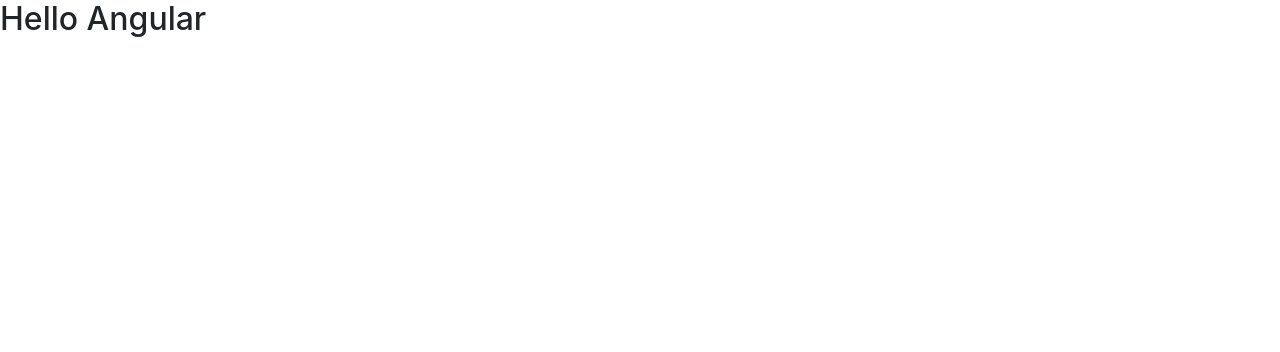
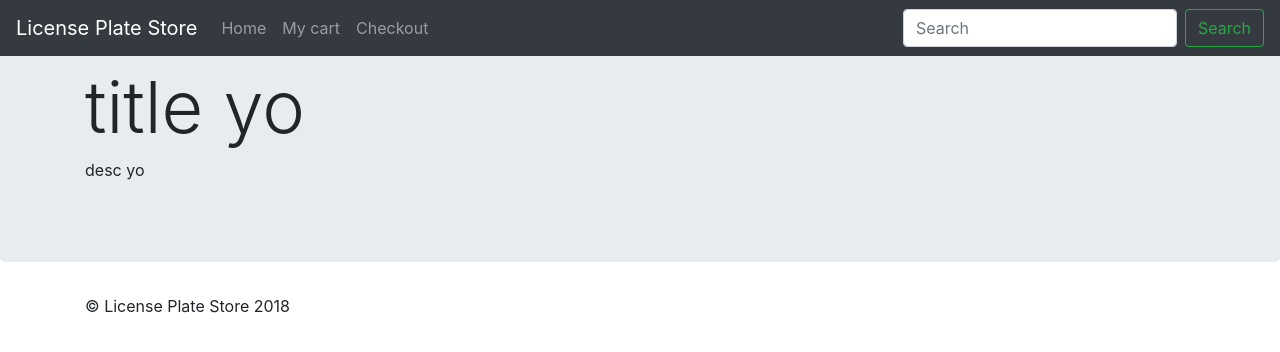
Before and after one commit to adamhrosenberg/advanced-angular-training, an Angular app: page / in a window 1280 px wide. Shown: the top 352 px of the page. Built offline with nearby package versions, Linux system fonts and the light colour scheme.

Commit message:
added jumbotron and nav components and inputs / linking templateurl to app

```diff
--- a/src/app/app.component.html
+++ b/src/app/app.component.html
@@ -1,7 +1,9 @@
 <!-- Insert navigation component here -->
+<app-navigation></app-navigation>
 
 <main role="main">
   <!-- Insert jumbotron component here -->
+  <app-jumbotron [title]="title" [description]="description"></app-jumbotron>
 
   <div class="container">
     <div class="row" >
--- a/src/app/app.component.ts
+++ b/src/app/app.component.ts
@@ -3,12 +3,12 @@
 
 @Component({
   selector: 'app-root',
-  template: `
-      <app-hello></app-hello>
-  `
+  templateUrl: './app.component.html',
 })
 export class AppComponent {
 
+  title: string = "title yo";
+  description: string = "desc yo";
   // This is for lab DC1
   licensePlates: LicensePlate[] = [
     {
--- a/src/app/app.module.ts
+++ b/src/app/app.module.ts
@@ -25,6 +25,8 @@
 import {CheckoutFormComponent} from './checkout-form/checkout-form.component';
 import {CheckoutViewComponent} from './checkout-view/checkout-view.component';
 import {CartViewComponent} from './cart-view/cart-view.component';
+import { NavigationComponent } from './navigation/navigation.component';
+import { JumbotronComponent } from './jumbotron/jumbotron.component';
 
 @NgModule({
   declarations: [
@@ -35,7 +37,7 @@
     PopupWindowComponent, LoaderComponent, HeaderComponent,
     LoaderViewChildComponent,
     CarouselComponent, CurrencySwitcherComponent,
-    CheckoutFormComponent, CheckoutViewComponent, CartViewComponent
+    CheckoutFormComponent, CheckoutViewComponent, CartViewComponent, NavigationComponent, JumbotronComponent
   ],
   imports: [
     BrowserModule,
--- /dev/null
+++ b/src/app/jumbotron/jumbotron.component.html
@@ -0,0 +1,6 @@
+<div class="jumbotron">
+  <div class="container">
+    <h1 class="display-3">{{title}}</h1>
+    <p>{{description}}</p>
+  </div>
+</div>
--- /dev/null
+++ b/src/app/jumbotron/jumbotron.component.ts
@@ -0,0 +1,17 @@
+import { Component, OnInit, Input } from '@angular/core';
+
+@Component({
+  selector: 'app-jumbotron',
+  templateUrl: './jumbotron.component.html',
+  styleUrls: ['./jumbotron.component.css']
+})
+export class JumbotronComponent implements OnInit {
+  @Input() title:string;
+  @Input() description:string;
+
+  constructor() { }
+
+  ngOnInit() {
+  }
+
+}
--- /dev/null
+++ b/src/app/navigation/navigation.component.html
@@ -0,0 +1,25 @@
+<nav class="navbar navbar-expand-md navbar-dark fixed-top bg-dark">
+  <a class="navbar-brand" href="#">License Plate Store</a>
+  <button class="navbar-toggler" type="button" data-toggle="collapse" data-target="#navbarsExampleDefault" aria-controls="navbarsExampleDefault" aria-expanded="false" aria-label="Toggle navigation">
+    <span class="navbar-toggler-icon"></span>
+  </button>
+
+  <div class="collapse navbar-collapse" id="navbarsExampleDefault">
+    <ul class="navbar-nav mr-auto">
+      <li class="nav-item">
+        <a class="nav-link" routerLink="">Home <span class="sr-only">(current)</span></a>
+      </li>
+      <li class="nav-item">
+        <a class="nav-link"  >My cart <span class="sr-only"></span></a>
+      </li>
+      <li class="nav-item">
+        <a class="nav-link" >Checkout <span class="sr-only"></span></a>
+      </li>
+
+    </ul>
+    <form class="form-inline my-2 my-lg-0">
+      <input class="form-control mr-sm-2" type="text" placeholder="Search" aria-label="Search">
+      <button class="btn btn-outline-success my-2 my-sm-0" type="submit">Search</button>
+    </form>
+  </div>
+</nav>
--- /dev/null
+++ b/src/app/navigation/navigation.component.ts
@@ -0,0 +1,15 @@
+import { Component, OnInit } from '@angular/core';
+
+@Component({
+  selector: 'app-navigation',
+  templateUrl: './navigation.component.html',
+  styleUrls: ['./navigation.component.css']
+})
+export class NavigationComponent implements OnInit {
+
+  constructor() { }
+
+  ngOnInit() {
+  }
+
+}
```
Also changed, not shown: src/app/jumbotron/jumbotron.component.css (added), src/app/navigation/navigation.component.css (added), 2 other files (tests, documents, lock files or other folders).
